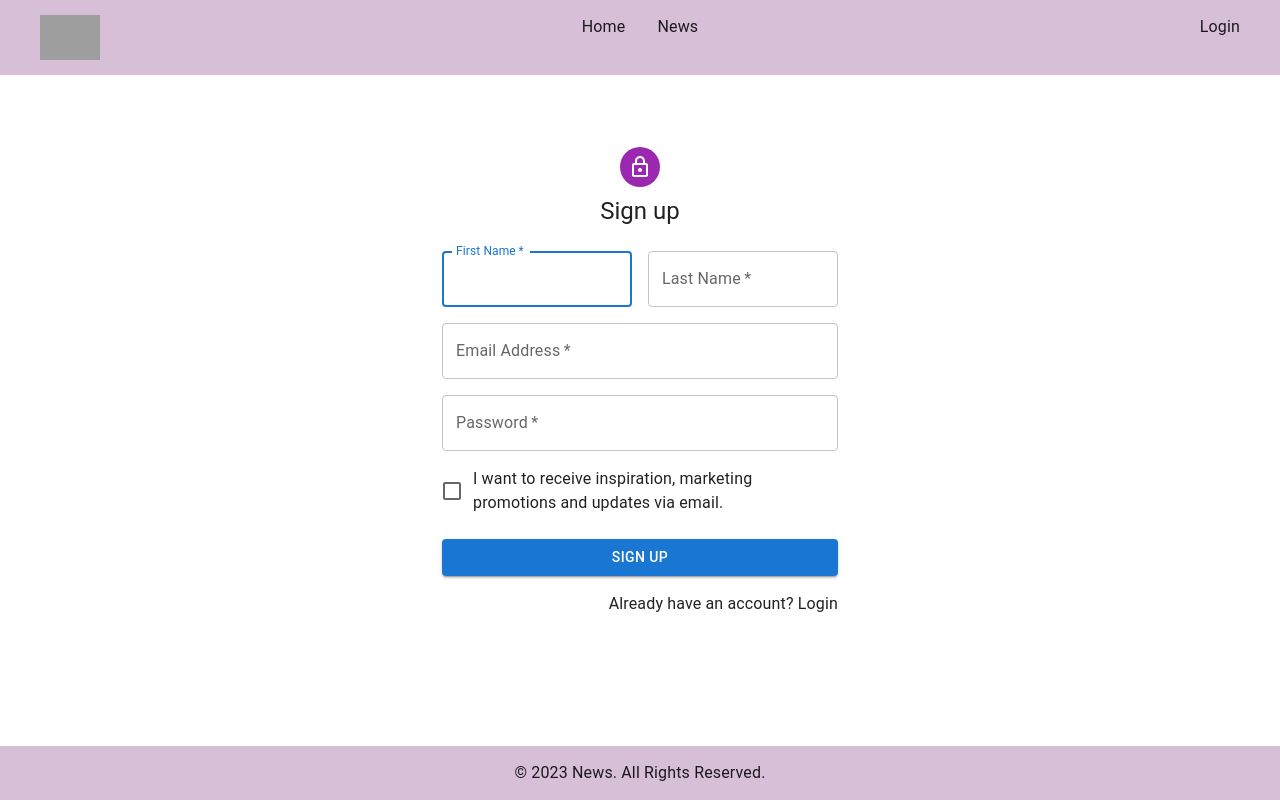
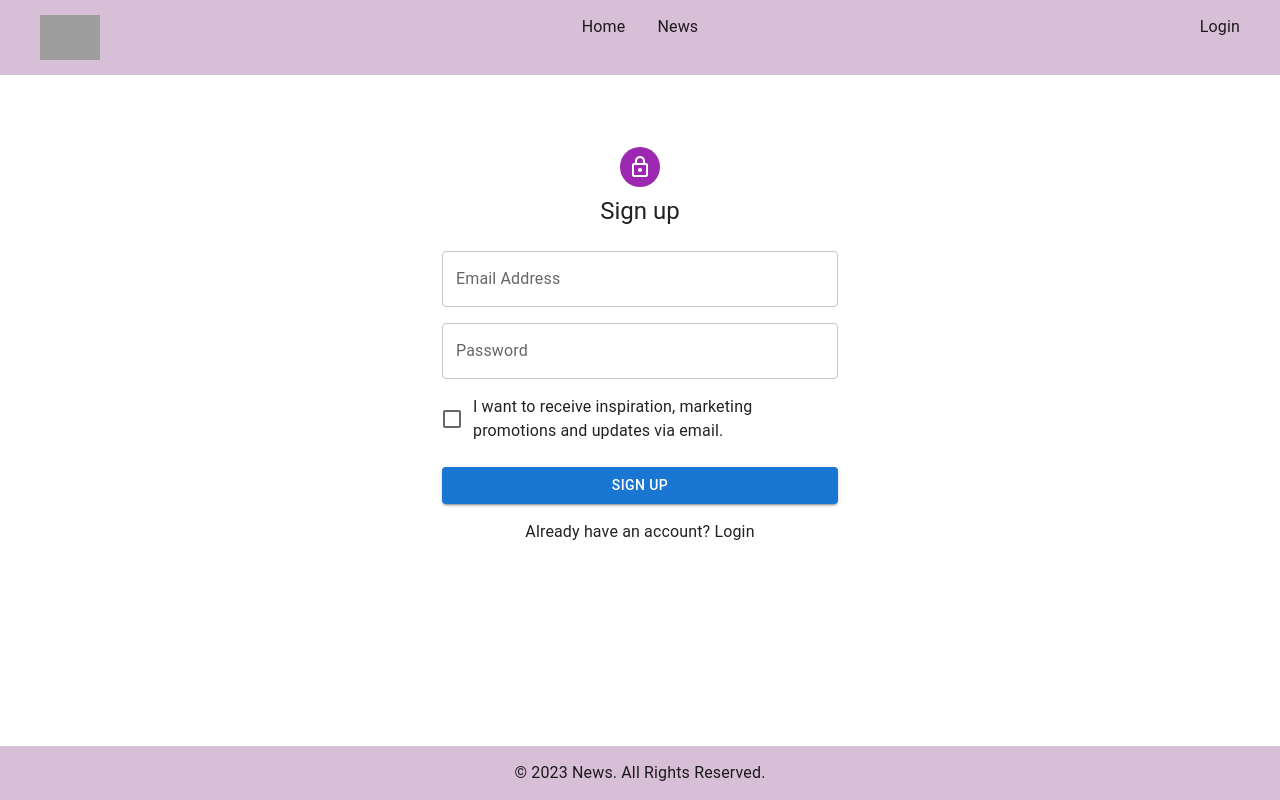
Before and after one commit to YZarytskyi/alterego-test, a React (Create React App) app: page /alterego-test/register in a window 1280 px wide. Built offline with nearby package versions, Linux system fonts and the light colour scheme; grey boxes are pictures that could not be loaded.

Commit message:
refactor loginPage

```diff
--- a/package.json
+++ b/package.json
@@ -6,6 +6,7 @@
   "dependencies": {
     "@emotion/react": "^11.10.6",
     "@emotion/styled": "^11.10.6",
+    "@hookform/resolvers": "^2.9.11",
     "@mui/icons-material": "^5.11.9",
     "@mui/lab": "^5.0.0-alpha.120",
     "@mui/material": "^5.11.9",
@@ -21,6 +22,7 @@
     "firebase": "^9.17.1",
     "react": "^18.2.0",
     "react-dom": "^18.2.0",
+    "react-hook-form": "^7.43.1",
     "react-i18next": "^12.1.5",
     "react-loader-spinner": "^5.3.4",
     "react-redux": "^8.0.5",
@@ -28,7 +30,8 @@
     "react-scripts": "5.0.1",
     "sass": "^1.58.3",
     "typescript": "^4.9.5",
-    "web-vitals": "^2.1.4"
+    "web-vitals": "^2.1.4",
+    "yup": "^1.0.0"
   },
   "scripts": {
     "predeploy": "npm run build",
--- a/src/pages/LoginPage/LoginPage.tsx
+++ b/src/pages/LoginPage/LoginPage.tsx
@@ -1,4 +1,4 @@
-import * as React from 'react';
+import { useState } from 'react';
 import Avatar from '@mui/material/Avatar';
 import Button from '@mui/material/Button';
 import CssBaseline from '@mui/material/CssBaseline';
@@ -10,12 +10,29 @@ import Box from '@mui/material/Box';
 import Grid from '@mui/material/Grid';
 import LockOutlinedIcon from '@mui/icons-material/LockOutlined';
 import Typography from '@mui/material/Typography';
+import { yupResolver } from '@hookform/resolvers/yup';
+import * as yup from 'yup';
 import { Link, Navigate } from 'react-router-dom';
 import { createTheme, ThemeProvider } from '@mui/material/styles';
 import { signInWithEmailAndPassword } from 'firebase/auth';
 import { useAppDispatch, useAppSelector } from 'hooks/redux-hooks';
-import { auth } from 'utils/firebase'
-import { setAuthToken } from 'store/auth/authSlice';
+import { auth } from 'utils/firebase';
+import { setAuthData } from 'store/auth/authSlice';
+import { useForm } from 'react-hook-form';
+import { useFormState } from 'react-hook-form';
+
+interface IFormInputs {
+  email: string;
+  password: string;
+}
+
+const schema = yup.object({
+  email: yup
+    .string()
+    .email('⚠ Invalid email')
+    .required('⚠ This field is required'),
+  password: yup.string().required('⚠ This field is required'),
+});
 
 const theme = createTheme();
 
@@ -23,36 +40,36 @@ export default function LoginPage() {
   const dispatch = useAppDispatch();
   const token = useAppSelector(state => state.auth.token);
 
-  const handleSubmit = async (event: React.FormEvent<HTMLFormElement>) => {
-    event.preventDefault();
-    const data = new FormData(event.currentTarget);
-    const email = data.get('email') as string;
-    const password = data.get('password') as string
+  const [loading, setLoading] = useState<boolean>(false);
+  const [error, setError] = useState<string>('');
+
+  const handleLogIn = async (email: string, password: string) => {
     try {
-      const { user } = await signInWithEmailAndPassword(auth, email, password);
-      dispatch(setAuthToken(user.uid));
-    } catch (error) {
-      console.log(error)
+      const { user }: any = await signInWithEmailAndPassword(
+        auth,
+        email,
+        password
+      );
+      const userToken = user.accessToken;
+      const userEmail = user.email;
+      dispatch(setAuthData({ userToken, userEmail }));
+    } catch (error: any) {
+      const errorMessage = error.message.slice(10);
+      setError(`⚠ ${errorMessage}`);
     }
   };
 
-  // const [loading, setLoading] = useState<boolean>(false);
-  // const [error, setError] = useState<string>('');
-
-  // const handleClickGoogleAuth: React.MouseEventHandler<
-  //   HTMLButtonElement
-  // > = async e => {
-  //   e.preventDefault();
-  //   const provider = new GoogleAuthProvider();
-  //   try {
-  //     const result = await signInWithPopup(auth, provider);
-  //     const credential = GoogleAuthProvider.credentialFromResult(result);
-  //     const token = credential?.accessToken as string;
-  //     dispatch(setAuthToken(token));
-  //   } catch (error) {
-  //     console.log(error)
-  //   }
-  // };
+  const {
+    register,
+    handleSubmit,
+    formState: { errors },
+  } = useForm<IFormInputs>({ resolver: yupResolver(schema) });
+  const onSubmit = (data: IFormInputs) => {
+    setError('');
+    setLoading(true);
+    handleLogIn(data.email, data.password);
+    setLoading(false);
+  };
 
   if (token) {
     return <Navigate to="/" />;
@@ -97,27 +114,27 @@ export default function LoginPage() {
             <Box
               component="form"
               noValidate
-              onSubmit={handleSubmit}
+              onSubmit={handleSubmit(onSubmit)}
               sx={{ mt: 1 }}
             >
               <TextField
+                id="email"
+                {...register('email')}
                 margin="normal"
-                required
                 fullWidth
-                id="email"
                 label="Email Address"
                 name="email"
                 autoComplete="email"
                 autoFocus
               />
               <TextField
+                id="password"
+                {...register('password')}
                 margin="normal"
-                required
                 fullWidth
                 name="password"
                 label="Password"
                 type="password"
-                id="password"
                 autoComplete="current-password"
               />
               <FormControlLabel
--- a/src/pages/RegisterPage/RegisterPage.tsx
+++ b/src/pages/RegisterPage/RegisterPage.tsx
@@ -10,24 +10,64 @@ import Box from '@mui/material/Box';
 import LockOutlinedIcon from '@mui/icons-material/LockOutlined';
 import Typography from '@mui/material/Typography';
 import Container from '@mui/material/Container';
-import {Link, Navigate} from 'react-router-dom'
+import { Link, Navigate } from 'react-router-dom';
 import { createTheme, ThemeProvider } from '@mui/material/styles';
-import { useAppSelector } from '../../hooks/redux-hooks';
+import { useAppDispatch, useAppSelector } from '../../hooks/redux-hooks';
+import { createUserWithEmailAndPassword } from 'firebase/auth';
+import * as yup from 'yup';
+import { yupResolver } from '@hookform/resolvers/yup';
+import { useState } from 'react';
+import { auth } from '../../utils/firebase';
+import { useForm } from 'react-hook-form';
+import { setAuthData } from '../../store/auth/authSlice';
+
+const schema = yup.object({
+  email: yup
+    .string()
+    .email('⚠ Invalid email')
+    .required('⚠ This field is required'),
+  password: yup.string().required('⚠ This field is required'),
+});
+
+interface IFormInputs {
+  email: string;
+  password: string;
+}
 
 const theme = createTheme();
 
 export default function RegisterPage() {
+  const dispatch = useAppDispatch();
 
-  const token = useAppSelector(state => state.auth.token)
+  const [error, setError] = useState<string>('');
+  const [loading, setLoading] = useState<boolean>(false);
 
-  const handleSubmit = (event: React.FormEvent<HTMLFormElement>) => {
-    event.preventDefault();
-    const data = new FormData(event.currentTarget);
-    console.log({
-      email: data.get('email'),
-      password: data.get('password'),
-    });
+  const signUp = async (email: string, password: string) => {
+    try {
+      const {user}: any = await createUserWithEmailAndPassword(auth, email, password);
+      const userToken = user.accessToken;
+      const userEmail = user.email
+      dispatch(setAuthData({userToken, userEmail}))
+    } catch (error: any) {
+      const errorMessage = error.message.slice(10);
+      setError(`⚠ ${errorMessage}`);
+    }
   };
+
+  const {
+    register,
+    handleSubmit,
+    formState: { errors },
+  } = useForm<IFormInputs>({ resolver: yupResolver(schema) });
+
+  const onSubmit = (data: IFormInputs) => {
+    setError('');
+    setLoading(true);
+    signUp(data.email, data.password);
+    setLoading(false);
+  };
+
+  const token = useAppSelector(state => state.auth.token);
 
   if (token) {
     return <Navigate to="/" />;
@@ -51,34 +91,18 @@ export default function RegisterPage() {
           <Typography component="h1" variant="h5">
             Sign up
           </Typography>
-          <Box component="form" noValidate onSubmit={handleSubmit} sx={{ mt: 3 }}>
+          <Box
+            component="form"
+            noValidate
+            onSubmit={handleSubmit(onSubmit)}
+            sx={{ mt: 3 }}
+          >
             <Grid container spacing={2}>
-              <Grid item xs={12} sm={6}>
-                <TextField
-                  autoComplete="given-name"
-                  name="firstName"
-                  required
-                  fullWidth
-                  id="firstName"
-                  label="First Name"
-                  autoFocus
-                />
-              </Grid>
-              <Grid item xs={12} sm={6}>
-                <TextField
-                  required
-                  fullWidth
-                  id="lastName"
-                  label="Last Name"
-                  name="lastName"
-                  autoComplete="family-name"
-                />
-              </Grid>
               <Grid item xs={12}>
                 <TextField
-                  required
+                  id="email"
+                  {...register('email')}
                   fullWidth
-                  id="email"
                   label="Email Address"
                   name="email"
                   autoComplete="email"
@@ -86,18 +110,20 @@ export default function RegisterPage() {
               </Grid>
               <Grid item xs={12}>
                 <TextField
-                  required
+                  id="password"
+                  {...register('password')}
                   fullWidth
                   name="password"
                   label="Password"
                   type="password"
-                  id="password"
                   autoComplete="new-password"
                 />
               </Grid>
               <Grid item xs={12}>
                 <FormControlLabel
-                  control={<Checkbox value="allowExtraEmails" color="primary" />}
+                  control={
+                    <Checkbox value="allowExtraEmails" color="primary" />
+                  }
                   label="I want to receive inspiration, marketing promotions and updates via email."
                 />
               </Grid>
@@ -110,11 +136,9 @@ export default function RegisterPage() {
             >
               Sign Up
             </Button>
-            <Grid container justifyContent="flex-end">
+            <Grid container justifyContent="center">
               <Grid item>
-                <Link to="/login">
-                  Already have an account? Login
-                </Link>
+                <Link to="/login">Already have an account? Login</Link>
               </Grid>
             </Grid>
           </Box>
--- a/src/store/auth/authSlice.ts
+++ b/src/store/auth/authSlice.ts
@@ -16,12 +16,14 @@ export const authSlice = createSlice({
   name: 'auth',
   initialState,
   reducers: {
-    setAuthToken(state, action) {
-      state.token = action.payload
+    setAuthData(state, action) {
+      console.log(action.payload)
+      state.token = action.payload.userToken;
+      state.email = action.payload.userEmail;
     },
   },
 });
 
-export const { setAuthToken } = authSlice.actions;
+export const { setAuthData } = authSlice.actions;
 
 export const authReducer = authSlice.reducer;
```
Also changed, not shown: 1 other file (tests, documents, lock files or other folders).
